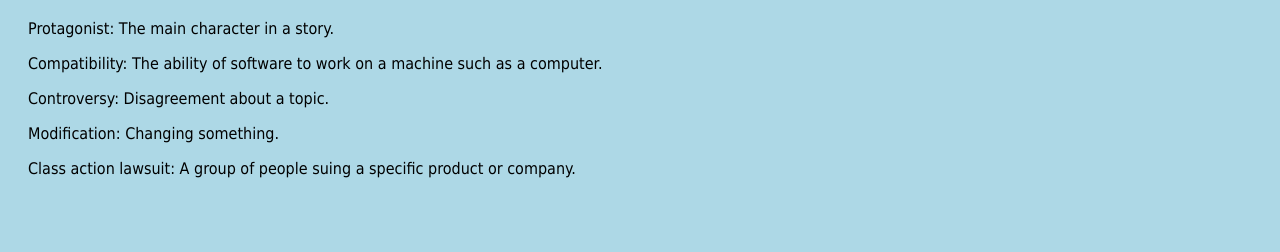
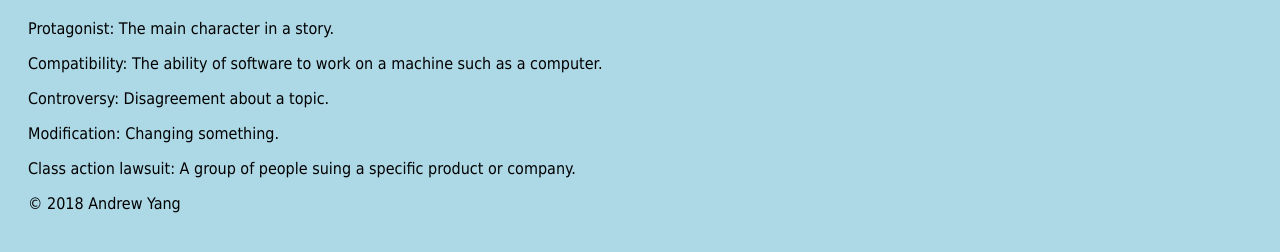
Before and after one commit to yangandrewtoronto/home, a plain HTML site: page glossary.html in a window 1280 px wide. Shown: the part 112-364 px from the top of the page. Drawn offline with Linux system fonts and the light colour scheme.

Commit message:
Add files via upload

```diff
--- a/glossary.html
+++ b/glossary.html
@@ -18,6 +18,7 @@
 			<p>Controversy: Disagreement about a topic.</p>
 			<p>Modification: Changing something.</p>
 			<p>Class action lawsuit: A group of people suing a specific product or company.</p>
+			<p>&copy 2018 Andrew Yang</p>
 		</div>
 	</body>
 </html>
```
Also changed, not shown: index.html (+1 -0 lines), references.html (+1 -0 lines).
